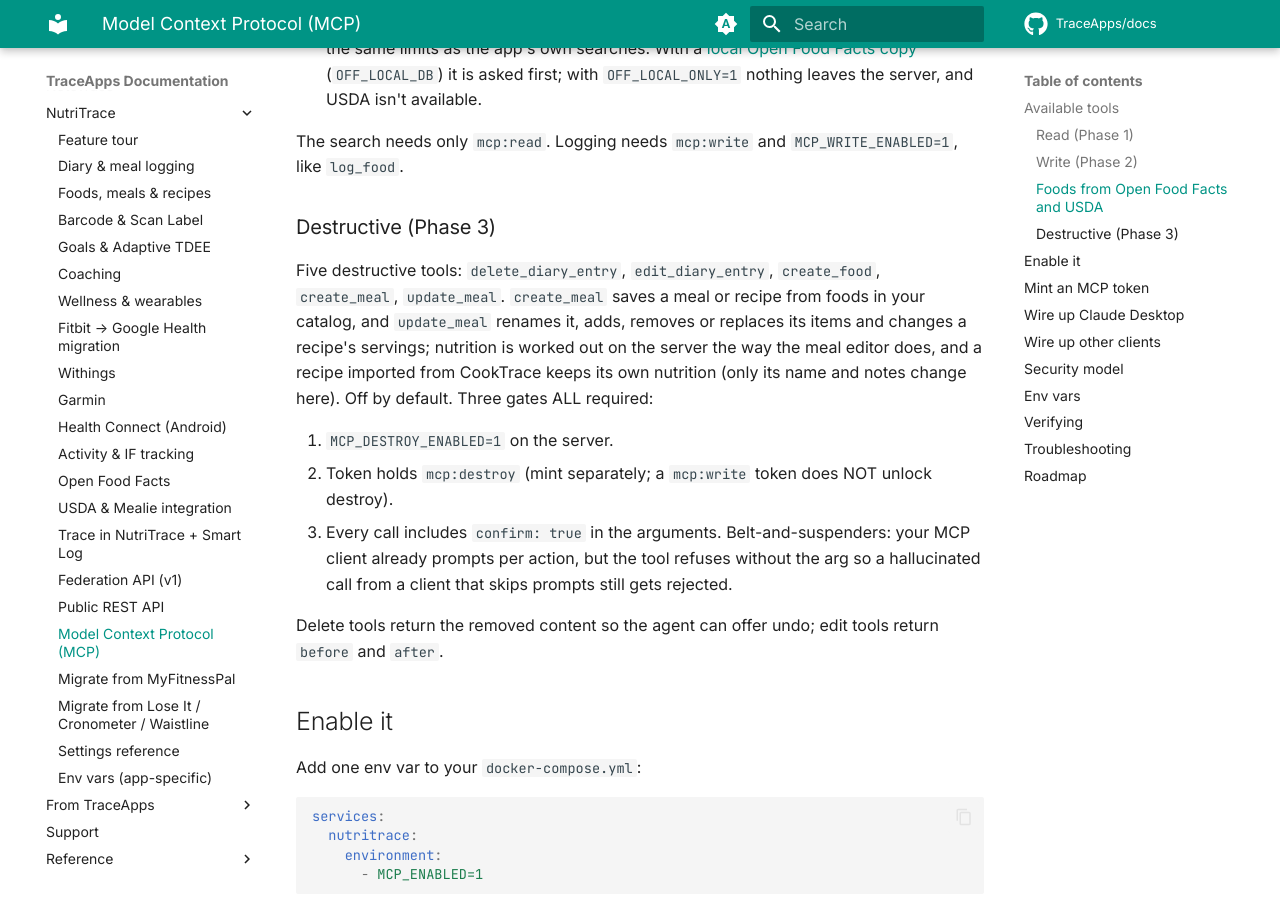
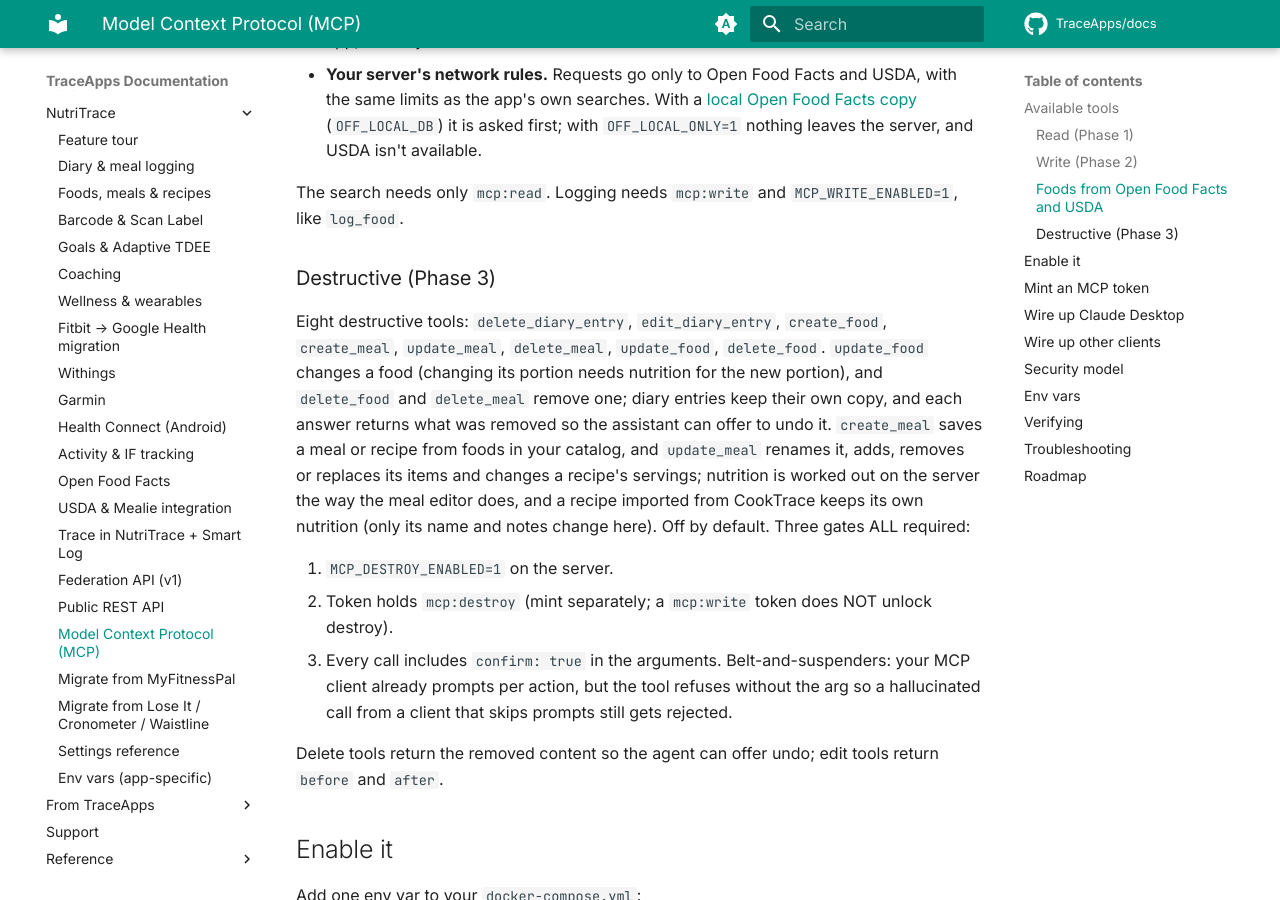
Before and after one commit to TraceApps/docs, an MkDocs documentation site: the page built from docs/nutritrace/mcp.md, in a window 1280 px wide and 900 px high, scrolled down 1913 px. Built offline with MkDocs 1.6.1 and Material for MkDocs 9.7.7, drawn with Linux system fonts in a browser that asks for light colours; comment, search, counter and statistics services are not loaded; some of the changed text lies outside the part shown.

Commit message:
nutritrace: MCP update_food, delete_food, delete_meal and log_diary_batch (nutritrace#331)

```diff
--- a/docs/nutritrace/mcp.md
+++ b/docs/nutritrace/mcp.md
@@ -18,7 +18,7 @@ From the next release, `list_diary_entries` also returns the day's completion ma
 
 ### Write (Phase 2)
 
-Five additive log tools: `log_food`, `log_external_food`, `log_water`, `log_meal`, `log_body_stat`. `log_meal` adds a saved meal's items, or a recipe as one entry with `servings` (default 1, fractions allowed) as its quantity, so 1 of a 4-serving recipe logs a quarter of it. Everything they write shows up as normal entries in the diary UI, editable and deletable through the app like anything else. Off by default; turn on with `MCP_WRITE_ENABLED=1` AND a token that holds `mcp:write`. Either missing and the write tools simply don't appear in `tools/list`.
+Six additive log tools: `log_food`, `log_external_food`, `log_water`, `log_meal`, `log_body_stat`, `log_diary_batch`. `log_diary_batch` logs up to 100 foods, meals and recipes across any days in one call; every entry is checked first, and if any is invalid nothing is written. `log_meal` adds a saved meal's items, or a recipe as one entry with `servings` (default 1, fractions allowed) as its quantity, so 1 of a 4-serving recipe logs a quarter of it. Everything they write shows up as normal entries in the diary UI, editable and deletable through the app like anything else. Off by default; turn on with `MCP_WRITE_ENABLED=1` AND a token that holds `mcp:write`. Either missing and the write tools simply don't appear in `tools/list`.
 
 ### Foods from Open Food Facts and USDA
 
@@ -33,7 +33,7 @@ The search needs only `mcp:read`. Logging needs `mcp:write` and `MCP_WRITE_ENABL
 
 ### Destructive (Phase 3)
 
-Five destructive tools: `delete_diary_entry`, `edit_diary_entry`, `create_food`, `create_meal`, `update_meal`. `create_meal` saves a meal or recipe from foods in your catalog, and `update_meal` renames it, adds, removes or replaces its items and changes a recipe's servings; nutrition is worked out on the server the way the meal editor does, and a recipe imported from CookTrace keeps its own nutrition (only its name and notes change here). Off by default. Three gates ALL required:
+Eight destructive tools: `delete_diary_entry`, `edit_diary_entry`, `create_food`, `create_meal`, `update_meal`, `delete_meal`, `update_food`, `delete_food`. `update_food` changes a food (changing its portion needs nutrition for the new portion), and `delete_food` and `delete_meal` remove one; diary entries keep their own copy, and each answer returns what was removed so the assistant can offer to undo it. `create_meal` saves a meal or recipe from foods in your catalog, and `update_meal` renames it, adds, removes or replaces its items and changes a recipe's servings; nutrition is worked out on the server the way the meal editor does, and a recipe imported from CookTrace keeps its own nutrition (only its name and notes change here). Off by default. Three gates ALL required:
 
 1. `MCP_DESTROY_ENABLED=1` on the server.
 2. Token holds `mcp:destroy` (mint separately; a `mcp:write` token does NOT unlock destroy).
@@ -112,8 +112,8 @@ The transport is standard MCP Streamable HTTP (single POST endpoint). Any client
 | Variable | Default | Description |
 |---|---|---|
 | `MCP_ENABLED` | `0` | Set to `1` to expose `/api/mcp`. |
-| `MCP_WRITE_ENABLED` | `0` | Set to `1` to allow write tools (`log_food`, `log_external_food`, `log_water`, `log_meal`, `log_body_stat`) to be registered. Also requires the calling token to hold `mcp:write`. |
-| `MCP_DESTROY_ENABLED` | `0` | Set to `1` to allow destructive tools (`delete_diary_entry`, `edit_diary_entry`, `create_food`, `create_meal`, `update_meal`) to be registered. Also requires the calling token to hold `mcp:destroy` AND every call to include `confirm: true`. |
+| `MCP_WRITE_ENABLED` | `0` | Set to `1` to allow write tools (`log_food`, `log_external_food`, `log_water`, `log_meal`, `log_body_stat`, `log_diary_batch`) to be registered. Also requires the calling token to hold `mcp:write`. |
+| `MCP_DESTROY_ENABLED` | `0` | Set to `1` to allow destructive tools (`delete_diary_entry`, `edit_diary_entry`, `create_food`, `create_meal`, `update_meal`, `delete_meal`, `update_food`, `delete_food`) to be registered. Also requires the calling token to hold `mcp:destroy` AND every call to include `confirm: true`. |
 | `ALLOWED_ORIGINS` | (empty) | Comma-separated list of origins that browser-based MCP clients may use. Server-to-server clients (no Origin header) always pass. Leave empty unless you're specifically using the MCP Inspector in a browser. |
 
 ## Verifying
```
Also changed, not shown: docs/nutritrace/env-vars.md (+2 -2 lines), docs/nutritrace/public-api.md (+1 -1 lines).
